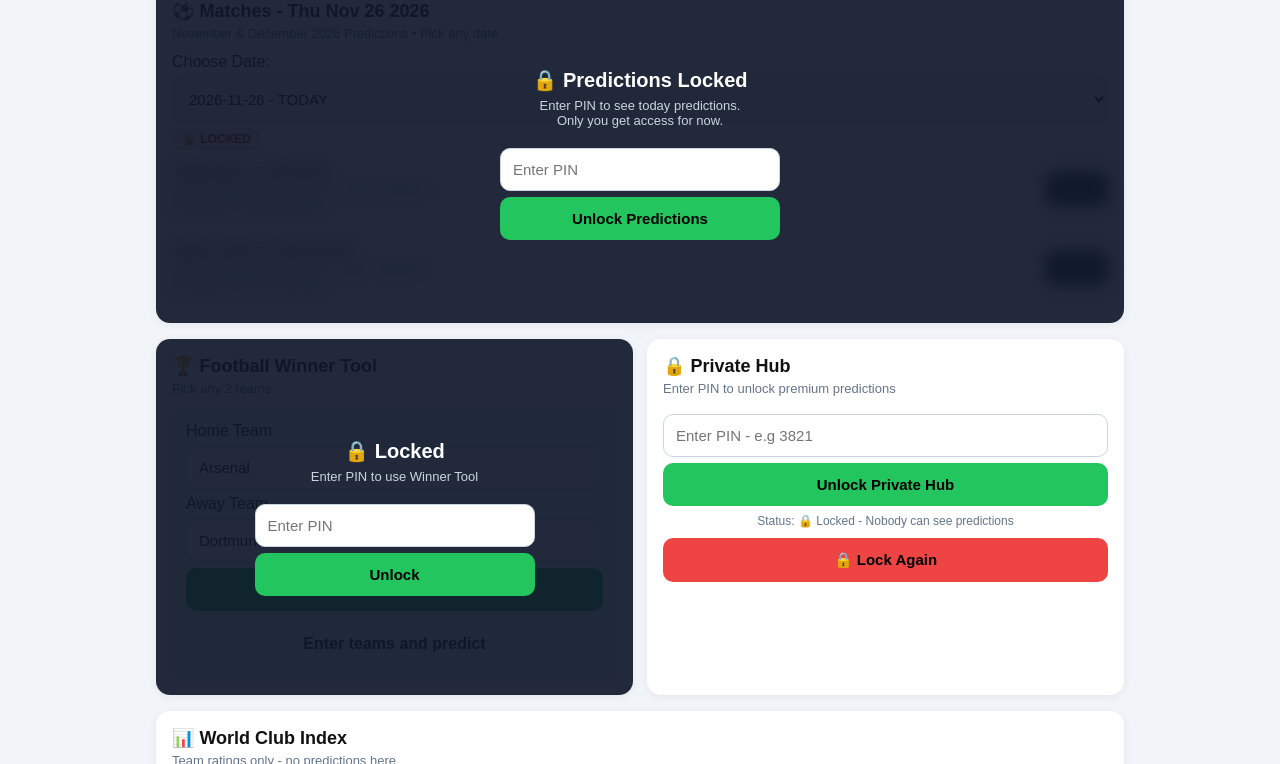
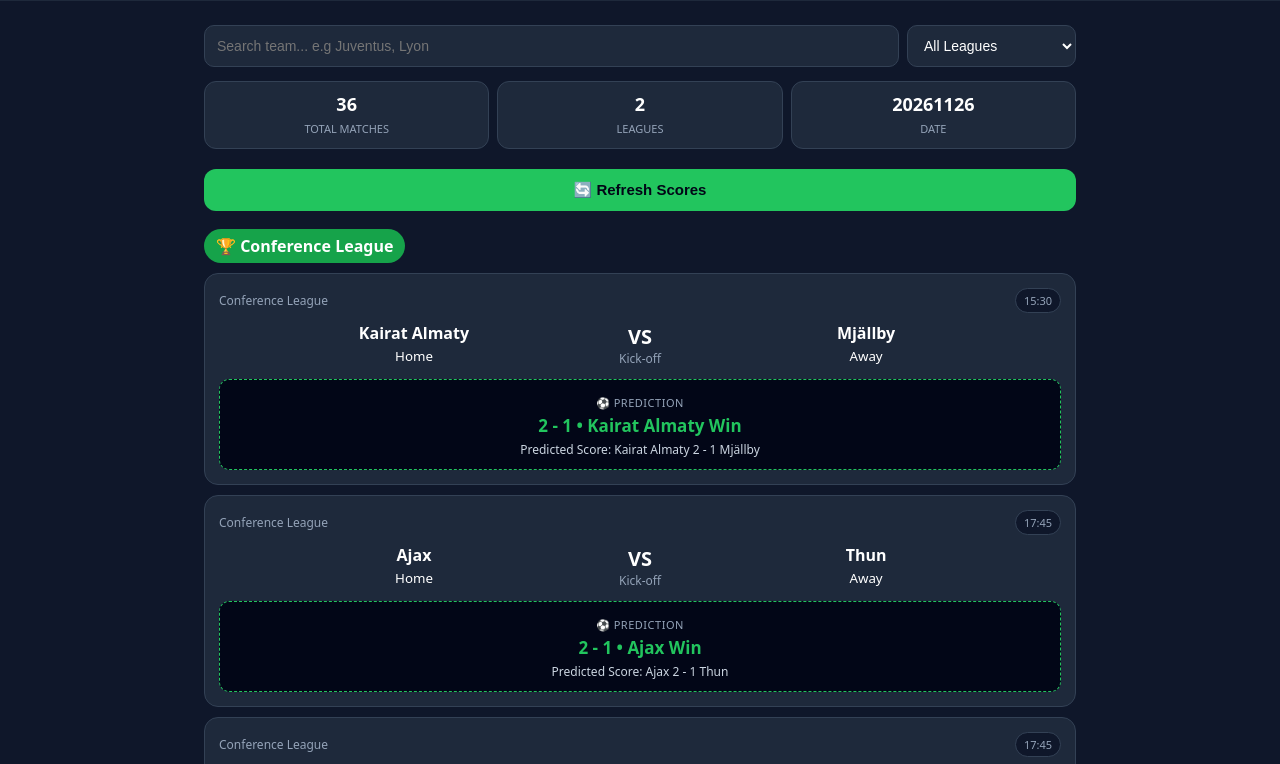
Before and after one commit to hellolumierestudios-eng/world-stats-hub, a plain HTML site: page index.html in a window 1280 px wide. Shown: the part 87-851 px from the top of the page. Drawn offline with Linux system fonts and the light colour scheme.

Commit message:
Update index.html

```diff
--- a/index.html
+++ b/index.html
@@ -1,4 +1,3 @@
-
 <!DOCTYPE html>
 <html lang="en">
 <head>
@@ -6,218 +5,178 @@
 <meta name="viewport" content="width=device-width, initial-scale=1.0">
 <title>World Stats Hub - Live Football Predictions</title>
 <style>
-*{margin:0;padding:0;box-sizing:border-box;font-family:Arial,sans-serif}
-body{background:#f1f5f9;color:#111}
-header{background:#0f172a;color:#fff;padding:16px 20px;display:flex;justify-content:space-between;align-items:center;position:sticky;top:0;z-index:10}
-header b{font-size:20px} header b span{color:#22c55e}
-nav a{color:#cbd5e1;text-decoration:none;margin-left:14px;font-size:13px}
-nav a.active{color:#fff;font-weight:700}
-.container{max-width:1000px;margin:auto;padding:16px}
-.card{background:#fff;border-radius:14px;padding:16px;margin-bottom:16px;box-shadow:0 2px 10px rgba(0,0,0,.06);position:relative}
-.card h2{font-size:18px;margin-bottom:4px}
-.sub{color:#64748b;font-size:13px;margin-bottom:12px}
-.badge{display:inline-block;background:#dcfce7;color:#166534;padding:4px 10px;border-radius:20px;font-size:12px;font-weight:700}
-.badge-lock{background:#fee2e2;color:#991b1b}
-.match{display:flex;justify-content:space-between;align-items:center;padding:12px 0;border-bottom:1px solid #e2e8f0}
-.match:last-child{border:0}
-.match b{font-size:15px}
-.match span{font-size:12px;color:#64748b}
-.score{background:#0f172a;color:#fff;padding:8px 14px;border-radius:10px;font-weight:800;min-width:62px;text-align:center}
-.pred{font-size:12px;color:#166534;font-weight:700}
-.grid{display:grid;grid-template-columns:1fr 1fr;gap:14px}
-@media(max-width:650px){.grid{grid-template-columns:1fr} nav{display:none}}
-input,select{width:100%;padding:12px;border:1px solid #cbd5e1;border-radius:10px;margin:6px 0;font-size:15px}
-button{width:100%;padding:13px;background:#22c55e;border:0;border-radius:10px;font-weight:800;font-size:15px;cursor:pointer}
-button:hover{background:#16a34a}
-.result{margin-top:12px;padding:12px;background:#f0fdf4;border-radius:10px;text-align:center;font-weight:800}
-.small{font-size:12px;color:#64748b;text-align:center;margin-top:8px}
-.tool-box{background:#f8fafc;padding:14px;border-radius:12px}
-.locked-blur{filter:blur(8px);pointer-events:none;user-select:none}
-.lock-overlay{position:absolute;inset:0;background:rgba(15,23,42,.92);border-radius:14px;display:flex;flex-direction:column;align-items:center;justify-content:center;padding:20px;text-align:center;color:#fff;z-index:5}
-.lock-overlay h3{font-size:20px;margin-bottom:6px}
-.lock-overlay p{font-size:13px;color:#cbd5e1;margin-bottom:14px}
-.lock-overlay input{background:#fff;color:#111;max-width:280px}
-.lock-overlay button{max-width:280px}
-.lock-overlay .err{color:#fca5a5;font-size:13px;margin-top:8px;display:none}
+  *{box-sizing:border-box;margin:0;padding:0}
+  body{font-family:system-ui,-apple-system,Segoe UI,Roboto,Arial,sans-serif;background:#0f172a;color:#fff;min-height:100vh}
+  header{background:#020617;padding:18px 14px;text-align:center;position:sticky;top:0;z-index:10;border-bottom:1px solid #1e293b}
+  header h1{font-size:22px;letter-spacing:.5px}
+  header h1 span{color:#22c55e}
+  header p{font-size:12px;color:#94a3b8;margin-top:4px}
+  .wrap{max-width:900px;margin:0 auto;padding:14px}
+  .controls{display:flex;gap:8px;flex-wrap:wrap;margin:10px 0 14px}
+  .controls input{flex:1;min-width:160px;padding:11px 12px;border-radius:10px;border:1px solid #334155;background:#1e293b;color:#fff;outline:none;font-size:14px}
+  .controls select{padding:11px 12px;border-radius:10px;border:1px solid #334155;background:#1e293b;color:#fff;font-size:14px}
+  .stats{display:flex;gap:8px;flex-wrap:wrap;margin-bottom:12px}
+  .stat{background:#1e293b;border:1px solid #334155;border-radius:12px;padding:10px 14px;flex:1;min-width:110px;text-align:center}
+  .stat b{font-size:18px;display:block}
+  .stat span{font-size:11px;color:#94a3b8}
+  .league{margin:18px 0 6px}
+  .league h2{font-size:16px;background:#16a34a;display:inline-block;padding:6px 12px;border-radius:999px}
+  .card{background:#1e293b;border:1px solid #334155;border-radius:14px;padding:14px;margin:10px 0}
+  .card-top{display:flex;justify-content:space-between;align-items:center;font-size:12px;color:#94a3b8;margin-bottom:10px}
+  .badge{font-size:11px;padding:4px 8px;border-radius:999px;background:#0f172a;border:1px solid #334155}
+  .badge.live{background:#dc2626;color:#fff;border-color:#dc2626}
+  .badge.finished{background:#334155;color:#fff}
+  .teams{display:flex;align-items:center;justify-content:space-between;gap:10px;text-align:center}
+  .team{flex:1}
+  .team b{font-size:16px;line-height:1.2;display:block}
+  .vs{font-size:12px;color:#94a3b8;white-space:nowrap}
+  .vs b{font-size:20px;color:#fff;display:block}
+  .pred{margin-top:12px;background:#020617;border:1px dashed #22c55e;border-radius:10px;padding:10px;text-align:center}
+  .pred small{color:#94a3b8;font-size:11px;letter-spacing:.5px}
+  .pred b{font-size:17px;color:#22c55e;display:block;margin-top:2px}
+  .pred span{font-size:12px;color:#cbd5e1}
+  .empty{text-align:center;padding:40px 10px;color:#94a3b8}
+  .empty b{color:#fff;font-size:18px;display:block;margin-bottom:6px}
+  footer{text-align:center;color:#64748b;font-size:11px;padding:20px 0}
+  button.refresh{width:100%;padding:12px;border:0;border-radius:12px;background:#22c55e;color:#020617;font-weight:700;font-size:15px;cursor:pointer;margin-top:8px}
 </style>
 </head>
 <body>
-<header><b>World Stats Hub <span>● LIVE</span></b><nav><a href="#" class="active">Home</a><a href="#">Dashboard</a><a href="#">Private Hub</a><a href="#">Stats</a><a href="#">Betting Tools</a></nav></header>
-<div class="container">
-<div class="card" id="matchesCard">
-<div id="matchesLock" class="lock-overlay">
-<h3>🔒 Predictions Locked</h3>
-<p>Enter PIN to see today predictions.<br>Only you get access for now.</p>
-<input id="mainPin" type="password" placeholder="Enter PIN">
-<button onclick="unlockAll()">Unlock Predictions</button>
-<div id="mainPinErr" class="err">❌ Wrong PIN</div>
+<header>
+  <h1>🌍 WORLD STATS <span>HUB</span></h1>
+  <p id="updated">Loading predictions...</p>
+</header>
+
+<div class="wrap">
+  <div class="controls">
+    <input id="search" placeholder="Search team... e.g Juventus, Lyon" oninput="render()">
+    <select id="leagueFilter" onchange="render()">
+      <option value="all">All Leagues</option>
+    </select>
+  </div>
+
+  <div class="stats">
+    <div class="stat"><b id="totalCount">0</b><span>TOTAL MATCHES</span></div>
+    <div class="stat"><b id="leagueCount">0</b><span>LEAGUES</span></div>
+    <div class="stat"><b id="dateLabel">-</b><span>DATE</span></div>
+  </div>
+
+  <button class="refresh" onclick="load(true)">🔄 Refresh Scores</button>
+
+  <div id="list"></div>
+
+  <footer>Predictions auto-update every 2 hours from FixtureDownload • Times in GMT (Lagos +1h)</footer>
 </div>
-<h2>⚽ Matches - <span id="todayDate"></span></h2>
-<p class="sub">November & December 2026 Predictions • Pick any date</p>
-<label>Choose Date:</label>
-<select id="dateSelect" onchange="renderSelected()"></select>
-<span class="badge badge-lock" id="dateBadge">🔒 LOCKED</span>
-<div id="matches" class="locked-blur"></div>
-</div>
-<div class="grid">
-<div class="card" id="toolCard">
-<div id="toolLock" class="lock-overlay">
-<h3>🔒 Locked</h3>
-<p>Enter PIN to use Winner Tool</p>
-<input id="toolPin" type="password" placeholder="Enter PIN">
-<button onclick="unlockAll()">Unlock</button>
-</div>
-<h2>🏆 Football Winner Tool</h2>
-<p class="sub">Pick any 2 teams</p>
-<div class="tool-box">
-<label>Home Team</label><input id="homeTeam" value="Arsenal">
-<label>Away Team</label><input id="awayTeam" value="Dortmund">
-<button onclick="predictWinner()">Predict Winner</button>
-<div id="toolResult" class="result">Enter teams and predict</div>
-</div>
-</div>
-<div class="card">
-<h2>🔒 Private Hub</h2>
-<p class="sub">Enter PIN to unlock premium predictions</p>
-<input id="pinInput" type="password" placeholder="Enter PIN - e.g 3821">
-<button onclick="checkPin()">Unlock Private Hub</button>
-<div id="pinResult" class="result" style="display:none"></div>
-<div class="small">Status: <span id="lockStatus">🔒 Locked - Nobody can see predictions</span></div>
-<button onclick="lockAgain()" style="background:#ef4444;margin-top:10px">🔒 Lock Again</button>
-</div>
-</div>
-<div class="card"><h2>📊 World Club Index</h2><p class="sub">Team ratings only - no predictions here</p><div id="indexList"></div></div>
-</div>
+
 <script>
-const CORRECT_PIN = "3821";
-const RATINGS = {"Arsenal":92,"Man City":93,"Real Madrid":91,"Aston Villa":84,"Galatasaray":80,"Dortmund":82,"PSV":78,"Napoli":81,"Chelsea":86,"Inter":85,"Sevilla":76,"Barcelona":90,"Bayern Munich":90,"Liverpool":89,"PSG":88,"Juventus":82,"AC Milan":83,"Atletico Madrid":84,"Tottenham":83,"Man United":80,"Newcastle":82,"Brighton":78,"West Ham":74,"Everton":73,"Fulham":75,"Brentford":74,"Nottingham Forest":76,"Bournemouth":75,"Crystal Palace":76,"Leeds":72,"Sunderland":71,"Wolves":70,"Burnley":69,"Benfica":82,"Porto":81,"Ajax":80,"Feyenoord":78,"Celtic":74,"Rangers":73,"Marseille":80,"Lyon":79,"Monaco":81,"Leverkusen":84,"Leipzig":83,"Stuttgart":80,"Frankfurt":79};
-function getRating(t){return RATINGS[t]||75;}
-function calcPrediction(home,away){
-  let h=getRating(home)+4, a=getRating(away), diff=h-a;
-  if(diff>=9) return{h:2,a:0,winner:home,conf:"High Confidence"};
-  if(diff>=5) return{h:2,a:1,winner:home,conf:"Good Confidence"};
-  if(diff>=1) return{h:1,a:0,winner:home,conf:"Slim Win"};
-  if(diff>=-2) return{h:1,a:1,winner:"Draw",conf:"Even Match"};
-  if(diff>=-6) return{h:0,a:1,winner:away,conf:"Away Edge"};
-  return{h:0,a:2,winner:away,conf:"Strong Away Win"};
-}
-function formatPrediction(p){
-  if(p.winner==="Draw") return "Prediction: Draw";
-  return "Prediction: " + p.winner + " Win";
-}
-const DAILY = {
-"2026-11-24":[
- {home:"Galatasaray",away:"Aston Villa",time:"6:45 PM",league:"Champions League"},
- {home:"Arsenal",away:"Dortmund",time:"9:00 PM",league:"Champions League"},
- {home:"Real Madrid",away:"PSV",time:"9:00 PM",league:"Champions League"},
- {home:"Man City",away:"Napoli",time:"9:00 PM",league:"Champions League"}],
-"2026-11-25":[
- {home:"Chelsea",away:"Barcelona",time:"9:00 PM",league:"Champions League"},
- {home:"Bayern Munich",away:"PSG",time:"9:00 PM",league:"Champions League"},
- {home:"Liverpool",away:"Benfica",time:"9:00 PM",league:"Champions League"}],
-"2026-11-26":[
- {home:"Tottenham",away:"Monaco",time:"8:00 PM",league:"Europa League"},
- {home:"Aston Villa",away:"Feyenoord",time:"8:00 PM",league:"Europa League"}],
-"2026-11-28":[
- {home:"Arsenal",away:"Chelsea",time:"1:30 PM",league:"Premier League"},
- {home:"Man City",away:"Newcastle",time:"4:00 PM",league:"Premier League"},
- {home:"Liverpool",away:"Tottenham",time:"6:30 PM",league:"Premier League"}],
-"2026-11-29":[
- {home:"Man United",away:"Crystal Palace",time:"2:00 PM",league:"Premier League"},
- {home:"Everton",away:"West Ham",time:"4:30 PM",league:"Premier League"},
- {home:"Real Madrid",away:"Sevilla",time:"8:00 PM",league:"La Liga"}],
-"2026-11-30":[
- {home:"Inter",away:"Napoli",time:"7:45 PM",league:"Serie A"},
- {home:"Juventus",away:"AC Milan",time:"7:45 PM",league:"Serie A"}],
-"2026-12-01":[
- {home:"Brighton",away:"Brentford",time:"8:00 PM",league:"Premier League"},
- {home:"Fulham",away:"Bournemouth",time:"8:00 PM",league:"Premier League"}],
-"2026-12-05":[
- {home:"Arsenal",away:"Man City",time:"5:30 PM",league:"Premier League"},
- {home:"Chelsea",away:"Liverpool",time:"8:00 PM",league:"Premier League"}],
-"2026-12-06":[
- {home:"Tottenham",away:"Man United",time:"4:30 PM",league:"Premier League"},
- {home:"Aston Villa",away:"Newcastle",time:"2:00 PM",league:"Premier League"},
- {home:"Barcelona",away:"Real Madrid",time:"8:00 PM",league:"La Liga"}],
-"2026-12-09":[
- {home:"Arsenal",away:"Bayern Munich",time:"9:00 PM",league:"Champions League"},
- {home:"Real Madrid",away:"Man City",time:"9:00 PM",league:"Champions League"}],
-"2026-12-12":[
- {home:"Man City",away:"Chelsea",time:"5:30 PM",league:"Premier League"},
- {home:"Arsenal",away:"Brighton",time:"3:00 PM",league:"Premier League"}],
-"2026-12-19":[
- {home:"Arsenal",away:"Liverpool",time:"5:30 PM",league:"Premier League"},
- {home:"Chelsea",away:"Man City",time:"8:00 PM",league:"Premier League"}],
-"2026-12-26":[
- {home:"Arsenal",away:"Tottenham",time:"1:30 PM",league:"Premier League - Boxing Day"},
- {home:"Man City",away:"Liverpool",time:"4:00 PM",league:"Premier League - Boxing Day"},
- {home:"Chelsea",away:"Man United",time:"6:30 PM",league:"Premier League - Boxing Day"}],
-"2026-12-31":[
- {home:"Arsenal",away:"Aston Villa",time:"4:00 PM",league:"Premier League - New Year Eve"},
- {home:"Man City",away:"Tottenham",time:"6:30 PM",league:"Premier League - New Year Eve"}]
-};
-function getTodayKey(){
-  const d=new Date(); return `${d.getFullYear()}-${String(d.getMonth()+1).padStart(2,'0')}-${String(d.getDate()).padStart(2,'0')}`;
-}
-function fillDates(){
-  const sel=document.getElementById('dateSelect'); sel.innerHTML="";
-  Object.keys(DAILY).forEach(k=>{
-    const o=document.createElement('option'); o.value=k; o.text=k + (k===getTodayKey()?" - TODAY":"");
-    if(k===getTodayKey()) o.selected=true; sel.appendChild(o);
-  });
-}
-function renderSelected(){
-  const key=document.getElementById('dateSelect').value;
-  document.getElementById('todayDate').textContent=new Date(key).toDateString();
-  const list=DAILY[key]||[];
-  const box=document.getElementById('matches'); box.innerHTML="";
-  list.forEach(m=>{
-    const p=calcPrediction(m.home,m.away);
-    box.innerHTML+=`<div class="match"><div><b>${m.home} vs ${m.away}</b><br><span>⏰ ${m.time} • ${m.league} • ${p.conf}</span><br><span class="pred">${formatPrediction(p)}</span></div><div class="score">${p.h} - ${p.a}</div></div>`;
-  });
-  const sorted=Object.entries(RATINGS).sort((a,b)=>b[1]-a[1]).slice(0,8);
-  document.getElementById('indexList').innerHTML=sorted.map(([t,r],i)=>`<div class="match"><div><b>${i+1}. ${t}</b></div><div><b>${r}</b></div></div>`).join('');
-}
-function unlockAll(){
-  const pin1=document.getElementById('mainPin')?.value.trim();
-  const pin2=document.getElementById('toolPin')?.value.trim();
-  const pin3=document.getElementById('pinInput')?.value.trim();
-  const pin = pin1 || pin2 || pin3;
-  if(pin===CORRECT_PIN){
-    document.getElementById('matchesLock').style.display="none";
-    document.getElementById('toolLock').style.display="none";
-    document.getElementById('matches').classList.remove('locked-blur');
-    document.getElementById('dateBadge').textContent="🔓 UNLOCKED - Showing Predictions";
-    document.getElementById('dateBadge').className="badge";
-    document.getElementById('lockStatus').textContent="🔓 Unlocked - You can see predictions";
-    sessionStorage.setItem('hub_unlocked','1');
-  } else {
-    const e=document.getElementById('mainPinErr'); if(e) e.style.display="block";
-    alert("❌ Wrong PIN");
+let ALL = [];
+
+async function load(force=false){
+  document.getElementById('updated').textContent = 'Updating...';
+  try{
+    // ?v=Date.now() stops phone from showing cached old games
+    const res = await fetch('scores.json?v=' + Date.now());
+    if(!res.ok) throw new Error('scores.json not found');
+    const data = await res.json();
+
+    // Support both formats: {matches:[...]} and {"20261126":[...]}
+    let matches = [];
+    if(data.matches) matches = data.matches;
+    else if(Array.isArray(data)) matches = data;
+    else {
+      const keys = Object.keys(data);
+      for(const k of keys){
+        if(Array.isArray(data[k])) matches = matches.concat(data[k]);
+      }
+    }
+
+    ALL = matches;
+    document.getElementById('updated').textContent =
+      'Updated: ' + (data.generated ? new Date(data.generated).toLocaleString() : new Date().toLocaleString()) +
+      ' • ' + matches.length + ' matches today';
+
+    // Build league dropdown
+    const leagues = [...new Set(matches.map(m=>m.league))].sort();
+    const sel = document.getElementById('leagueFilter');
+    const current = sel.value;
+    sel.innerHTML = '<option value="all">All Leagues</option>' + leagues.map(l=>`<option>${l}</option>`).join('');
+    if(leagues.includes(current)) sel.value = current;
+
+    render();
+  }catch(e){
+    document.getElementById('list').innerHTML = `<div class="empty"><b>No scores yet</b>scores.json not found or empty.<br>Wait 2 mins for GitHub Actions to finish, then press Refresh.</div>`;
+    document.getElementById('updated').textContent = 'Failed to load scores.json';
+    console.log(e);
   }
 }
-function lockAgain(){
-  sessionStorage.removeItem('hub_unlocked');
-  location.reload();
+
+function render(){
+  const q = document.getElementById('search').value.toLowerCase();
+  const lf = document.getElementById('leagueFilter').value;
+  let filtered = ALL.filter(m=>{
+    if(lf!=='all' && m.league!==lf) return false;
+    if(q && !(m.home.toLowerCase().includes(q) || m.away.toLowerCase().includes(q))) return false;
+    return true;
+  });
+
+  document.getElementById('totalCount').textContent = filtered.length;
+  document.getElementById('leagueCount').textContent = new Set(filtered.map(m=>m.league)).size;
+  document.getElementById('dateLabel').textContent = filtered[0]?.date || '-';
+
+  if(filtered.length===0){
+    document.getElementById('list').innerHTML = `<div class="empty"><b>No matches found</b>Try clearing search or choose All Leagues.<br>Today may have no games in this league.</div>`;
+    return;
+  }
+
+  // Group by league
+  const byLeague = {};
+  filtered.forEach(m=>{ (byLeague[m.league]=byLeague[m.league]||[]).push(m); });
+
+  let html = '';
+  for(const league of Object.keys(byLeague).sort()){
+    html += `<div class="league"><h2>🏆 ${league}</h2></div>`;
+    for(const m of byLeague[league]){
+      const isFinished = m.status==='finished' || m.homeScore!==null && m.homeScore!==undefined;
+      const isLive = m.status==='in' || m.status==='live';
+      let badge = `<span class="badge">${m.time || 'TBD'}</span>`;
+      if(isFinished) badge = `<span class="badge finished">FULL TIME</span>`;
+      else if(isLive) badge = `<span class="badge live">● LIVE</span>`;
+
+      let scoreText = 'VS';
+      let scoreSub = '';
+      if(isFinished){
+        scoreText = `${m.homeScore} - ${m.awayScore}`;
+        scoreSub = 'Final Result';
+      } else {
+        scoreSub = 'Kick-off';
+      }
+
+      let winnerText = 'Draw';
+      if(m.winner==='home') winnerText = m.home + ' Win';
+      else if(m.winner==='away') winnerText = m.away + ' Win';
+
+      html += `
+      <div class="card">
+        <div class="card-top"><span>${league}</span>${badge}</div>
+        <div class="teams">
+          <div class="team"><b>${m.home}</b><small>Home</small></div>
+          <div class="vs"><b>${scoreText}</b><span>${scoreSub}</span></div>
+          <div class="team"><b>${m.away}</b><small>Away</small></div>
+        </div>
+        <div class="pred">
+          <small>⚽ PREDICTION</small>
+          <b>${m.predH} - ${m.predA} • ${winnerText}</b>
+          <span>Predicted Score: ${m.home} ${m.predH} - ${m.predA} ${m.away}</span>
+        </div>
+      </div>`;
+    }
+  }
+  document.getElementById('list').innerHTML = html;
 }
-function checkPin(){
-  const v=document.getElementById('pinInput').value.trim();
-  const el=document.getElementById('pinResult'); el.style.display="block";
-  if(v===CORRECT_PIN){
-    el.innerHTML="✅ Unlocked! Premium Picks:<br>Arsenal Win • Real Madrid Win • Man City Win • Galatasaray Draw";
-    unlockAll();
-  } else { el.innerHTML="❌ Wrong PIN. Try again."; }
-}
-function predictWinner(){
-  if(sessionStorage.getItem('hub_unlocked')!=='1'){ alert("🔒 Locked! Enter PIN first."); return; }
-  const h=document.getElementById('homeTeam').value.trim();
-  const a=document.getElementById('awayTeam').value.trim();
-  if(!h||!a){alert("Enter both teams");return;}
-  const p=calcPrediction(h,a);
-  const txt = p.winner==="Draw" ? "Draw" : p.winner + " Win";
-  document.getElementById('toolResult').innerHTML=`Prediction: <b>${txt}</b><br>Score: ${p.h} - ${p.a}<br><small>${p.conf}</small>`;
-}
-fillDates(); renderSelected();
+
+load();
+// Auto refresh every 5 minutes while page is open
+setInterval(()=>load(), 5*60*1000);
 </script>
 </body>
 </html>
```
